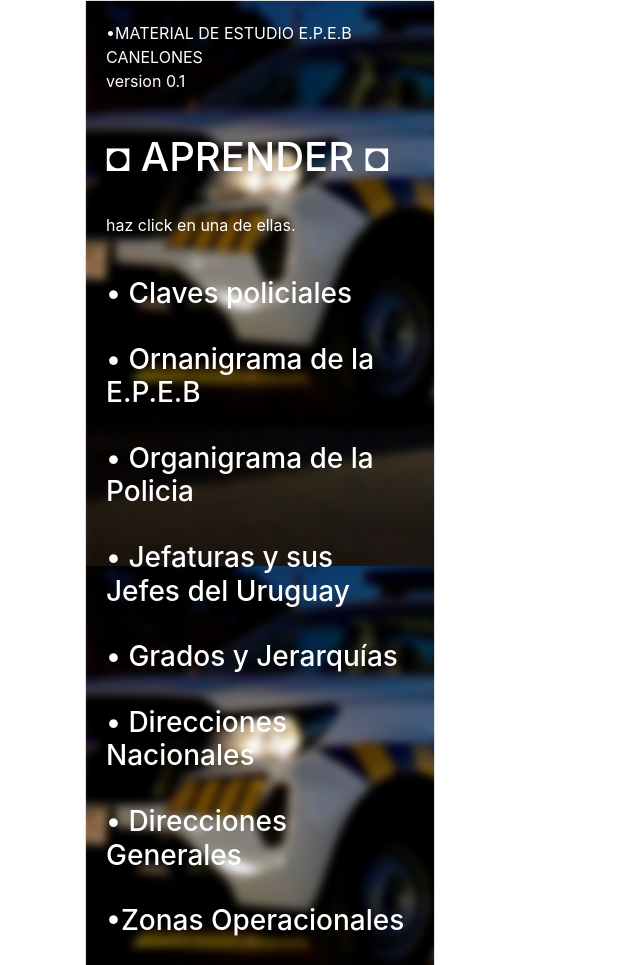
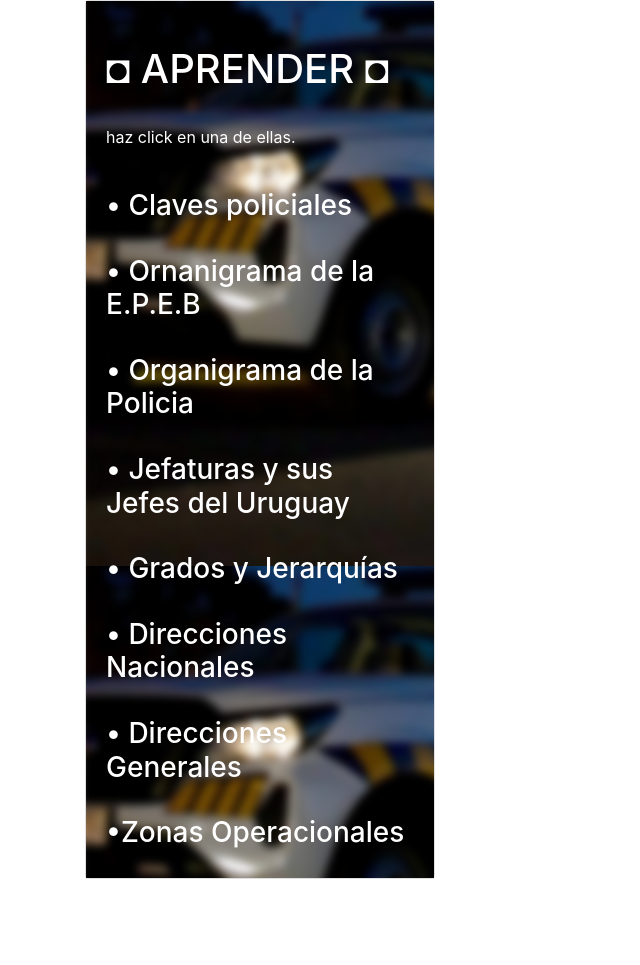
Before and after one commit to joakinnoble/clavespoliciales, a plain HTML site: page index.html in a window 1280 px wide. Shown: the whole page, without its empty margins (0-640 px from the left). After the commit the page ends 879 px from the top, so only its background shows below. Drawn offline with nearby package versions, Linux system fonts and the light colour scheme.

Commit message:
Add files via upload

```diff
--- a/index.html
+++ b/index.html
@@ -12,8 +12,6 @@
       <div class="col-sm-6 col-md-4">
         <div class="card">
           <div class="card-body " style="background-image:url(/descarga.png);" >
-                <h9 style="color: white;">•MATERIAL DE ESTUDIO E.P.E.B CANELONES</h9>
-                <P style="color: white;" >version 0.1</P>
                 <br>
                 <h1 style="color: white;">◘ APRENDER ◘</h1>
                 <br>
```
